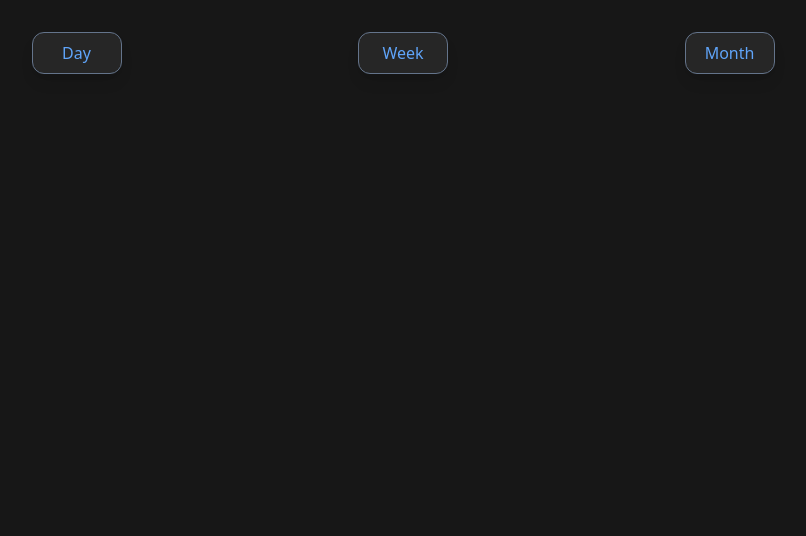
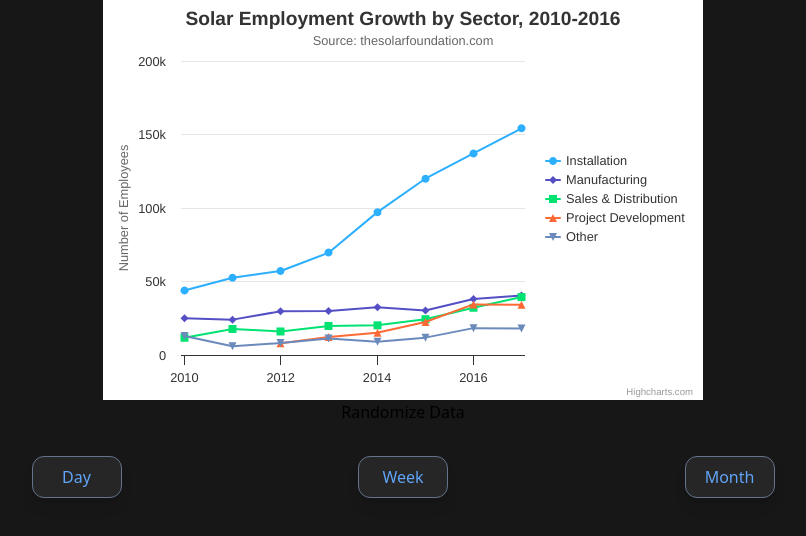
Before and after one commit to sw08-06/app, a SvelteKit app: page / in a window 1280 px wide. Shown: the top 536 px of the page, without its empty margins (237-1043 px from the left). Built offline with nearby package versions, Linux system fonts and the light colour scheme.

Commit message:
exploring feasibility of highcharts library

```diff
--- a/package.json
+++ b/package.json
@@ -43,6 +43,7 @@
 		"@capacitor/cli": "^6.0.0",
 		"@capacitor/core": "^6.0.0",
 		"@capacitor/ios": "^6.0.0",
-		"@sveltejs/adapter-static": "^3.0.1"
+		"@sveltejs/adapter-static": "^3.0.1",
+		"highcharts": "^11.4.1"
 	}
 }
--- /dev/null
+++ b/src/lib/components/Histogram.svelte
@@ -0,0 +1,88 @@
+<script>
+	import highcharts from './highcharts';
+	let config = {
+		title: {
+			text: 'Solar Employment Growth by Sector, 2010-2016'
+		},
+
+		subtitle: {
+			text: 'Source: thesolarfoundation.com'
+		},
+
+		yAxis: {
+			title: {
+				text: 'Number of Employees'
+			}
+		},
+
+		xAxis: {
+			accessibility: {
+				rangeDescription: 'Range: 2010 to 2017'
+			}
+		},
+
+		legend: {
+			layout: 'vertical',
+			align: 'right',
+			verticalAlign: 'middle'
+		},
+
+		plotOptions: {
+			series: {
+				label: {
+					connectorAllowed: false
+				},
+				pointStart: 2010
+			}
+		},
+
+		series: [
+			{
+				name: 'Installation',
+				data: [43934, 52503, 57177, 69658, 97031, 119931, 137133, 154175]
+			},
+			{
+				name: 'Manufacturing',
+				data: [24916, 24064, 29742, 29851, 32490, 30282, 38121, 40434]
+			},
+			{
+				name: 'Sales & Distribution',
+				data: [11744, 17722, 16005, 19771, 20185, 24377, 32147, 39387]
+			},
+			{
+				name: 'Project Development',
+				data: [null, null, 7988, 12169, 15112, 22452, 34400, 34227]
+			},
+			{
+				name: 'Other',
+				data: [12908, 5948, 8105, 11248, 8989, 11816, 18274, 18111]
+			}
+		],
+
+		responsive: {
+			rules: [
+				{
+					condition: {
+						maxWidth: 500
+					},
+					chartOptions: {
+						legend: {
+							layout: 'horizontal',
+							align: 'center',
+							verticalAlign: 'bottom'
+						}
+					}
+				}
+			]
+		}
+	};
+
+	function generateNewData() {
+		const newData = config.series[0].data.map((data) => Math.round(Math.random() * 100000));
+		config.series[0].data = newData;
+	}
+</script>
+
+<div class="chart" use:highcharts={config}></div>
+
+<button on:click={generateNewData}> Randomize Data </button>
--- /dev/null
+++ b/src/lib/components/highcharts.js
@@ -0,0 +1,18 @@
+import Highcharts from 'highcharts';
+
+// @ts-ignore
+export default (node, config) => {
+    const redraw = true;
+    const oneToOne = true;
+    const chart = Highcharts.chart(node, config);
+
+    return {
+        // @ts-ignore
+        update(config) {
+            chart.update(config, redraw, oneToOne);
+        },
+        destroy() {
+            chart.destroy();
+        }
+    };
+}
--- a/src/routes/+page.svelte
+++ b/src/routes/+page.svelte
@@ -1,5 +1,6 @@
 <script lang="ts">
 	import ScaleButton from '$lib/components/ScaleButton.svelte';
+	import Histogram from '$lib/components/Histogram.svelte';
 	import { Scales } from '$lib/types.ts';
 
 	let scale: Scales = Scales.DAY;
@@ -7,6 +8,7 @@
 
 <title>Name of product</title>
 <body class="bg-neutral-900 h-screen flex flex-col items-center">
+	<Histogram />
 	<div class="w-full flex justify-evenly items-center p-8">
 		<ScaleButton onClick={() => (scale = Scales.DAY)} text={'Day'} />
 		<ScaleButton onClick={() => (scale = Scales.WEEK)} text={'Week'} />
```
Also changed, not shown: 25 other files (tests, documents, lock files or other folders).
